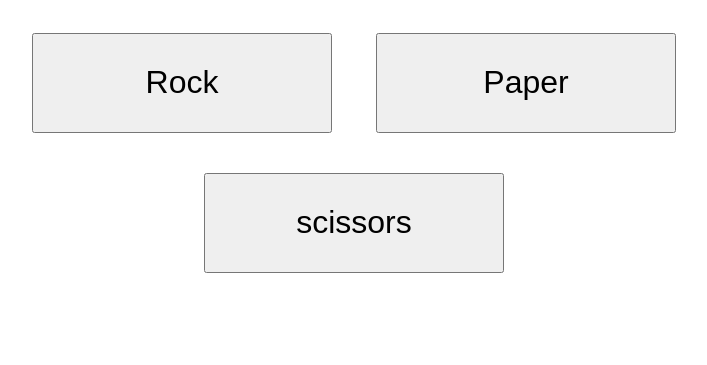
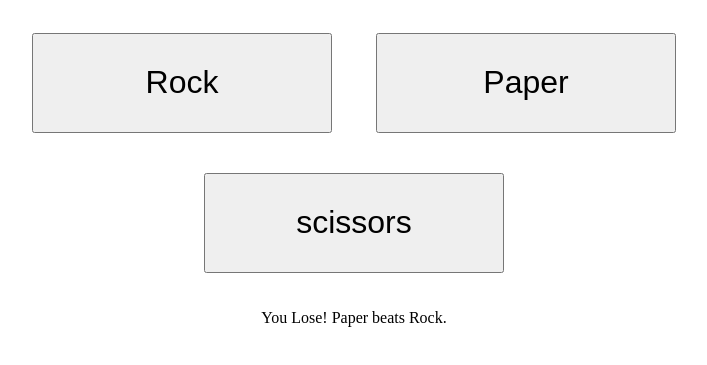
Before and after one commit to noragne/rock-paper-scissors, a plain HTML site: page index.html in a window 1280 px wide. Both pictures are taken after a click on the button "Rock". Shown: the part 101-466 px from the top of the page, without its empty margins (286-993 px from the left). Drawn offline with Linux system fonts and the light colour scheme.

Commit message:
delete game() function, add EventListener for each buttons

```diff
--- a/index.html
+++ b/index.html
@@ -68,27 +68,25 @@
         };
 
 
-        let game = () => {
-            let playerScore = 0;
-            let computerScore = 0;
+        // EventListener
+        let btnRock = document.querySelector("#rock");
+        let btnPaper = document.querySelector("#paper");
+        let btnScissors = document.querySelector("#scissors");
 
-            let result = playSingleRound(prompt("What do you play?"), computerPlay());
-            console.log(result);
-            if(result.indexOf("Win") != -1){
-                playerScore++;
-            } else if (result.indexOf("Lose") != -1) {
-                computerScore++;
-            }
+        let result = document.querySelector("#result");
 
-            let finalResult = (playerScore > computerScore) ?
-                `You win`:
-                `You lose`;
-            console.log(finalResult);
-        };
+        btnRock.addEventListener('click', () => {
+             result.textContent = playSingleRound("rock", computerPlay());
 
+        });
 
+        btnPaper.addEventListener('click', () => {
+            result.textContent = playSingleRound("paper", computerPlay());
+        });
 
-
+        btnScissors.addEventListener('click', () => {
+            result.textContent = playSingleRound("scissors", computerPlay());
+        });
 
 
 
```
